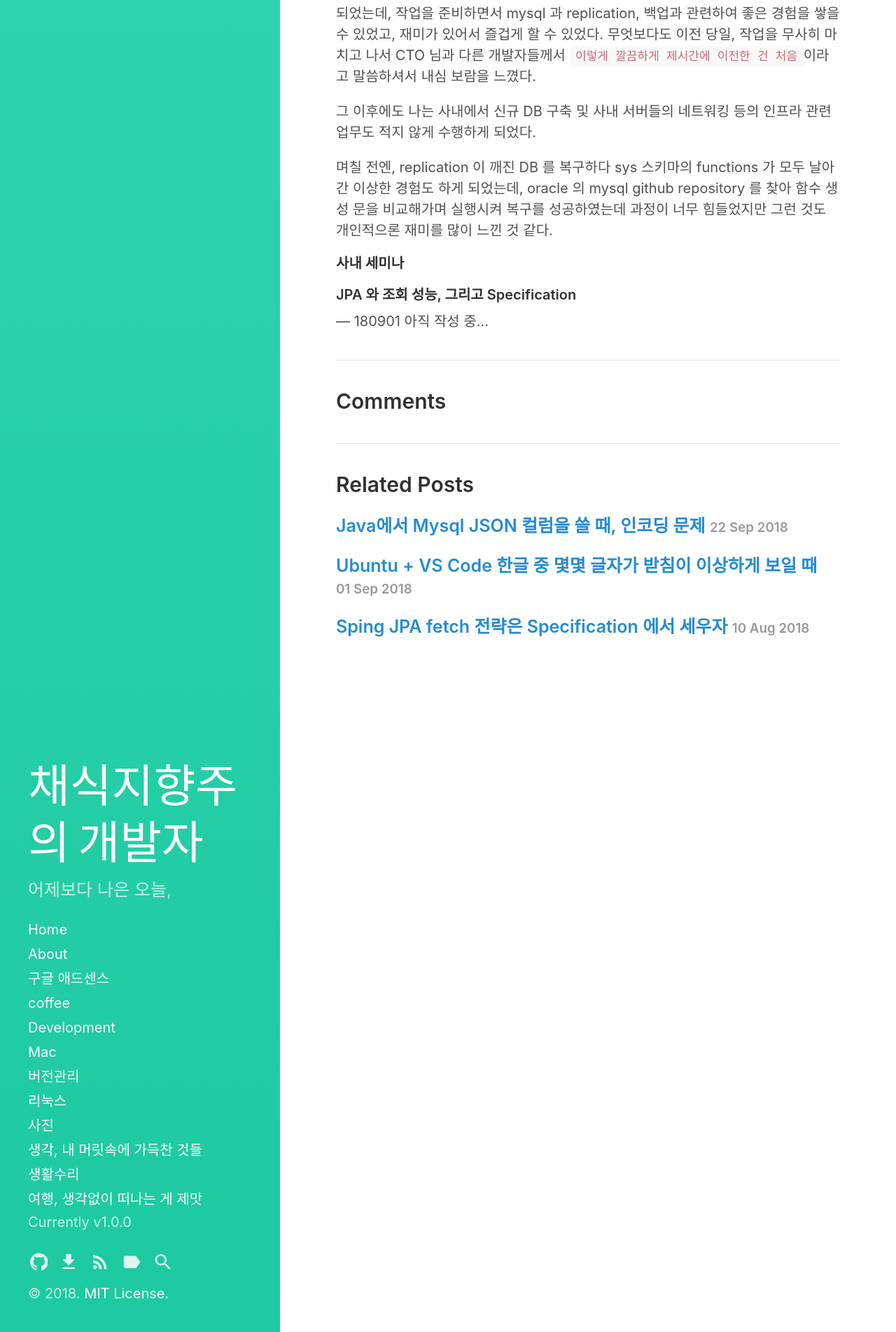
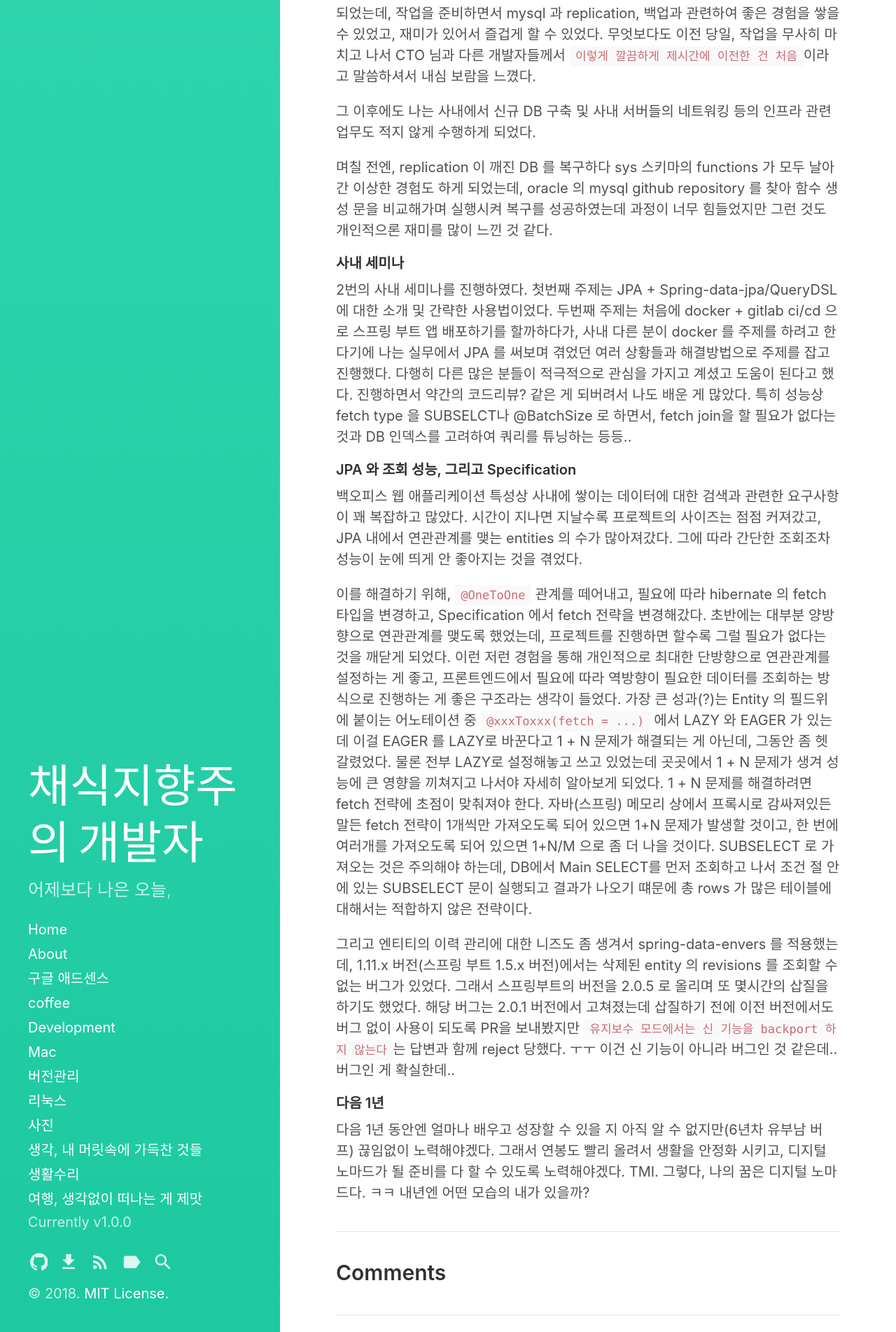
Before and after one commit to starrybleu/starrybleu.github.io, a Jekyll site: the page built from _posts/2018-09-01-review-1-year.md, in a window 1280 px wide. Shown: the part 3097-5000 px from the top of the page at 70% size. Built offline with Jekyll 4.4.1, drawn with Linux system fonts in a browser that asks for light colours; comment, search, counter and statistics services are not loaded.

Commit message:
Ended review previous 365days up

```diff
--- a/_posts/2018-09-01-review-1-year.md
+++ b/_posts/2018-09-01-review-1-year.md
@@ -90,7 +90,17 @@ comments: true
 며칠 전엔, replication 이 깨진 DB 를 복구하다 sys 스키마의 functions 가 모두 날아간 이상한 경험도 하게 되었는데, oracle 의 mysql github repository 를 찾아 함수 생성 문을 비교해가며 실행시켜 복구를 성공하였는데 과정이 너무 힘들었지만 그런 것도 개인적으론 재미를 많이 느낀 것 같다.
 
 #### 사내 세미나
+2번의 사내 세미나를 진행하였다. 첫번째 주제는 JPA + Spring-data-jpa/QueryDSL 에 대한 소개 및 간략한 사용법이었다.
+두번째 주제는 처음에 docker + gitlab ci/cd 으로 스프링 부트 앱 배포하기를 할까하다가, 사내 다른 분이 docker 를 주제를 하려고 한다기에 나는 실무에서 JPA 를 써보며 겪었던 여러 상황들과 해결방법으로 주제를 잡고 진행했다.
+다행히 다른 많은 분들이 적극적으로 관심을 가지고 계셨고 도움이 된다고 했다. 진행하면서 약간의 코드리뷰? 같은 게 되버려서 나도 배운 게 많았다. 특히 성능상 fetch type 을 SUBSELCT나 @BatchSize 로 하면서, fetch join을 할 필요가 없다는 것과 DB 인덱스를 고려하여 쿼리를 튜닝하는 등등..
 
 #### JPA 와 조회 성능, 그리고 Specification
+백오피스 웹 애플리케이션 특성상 사내에 쌓이는 데이터에 대한 검색과 관련한 요구사항이 꽤 복잡하고 많았다.
+시간이 지나면 지날수록 프로젝트의 사이즈는 점점 커져갔고, JPA 내에서 연관관계를 맺는 entities 의 수가 많아져갔다. 그에 따라 간단한 조회조차 성능이 눈에 띄게 안 좋아지는 것을 겪었다.
 
---- 180901 아직 작성 중...
+이를 해결하기 위해, `@OneToOne` 관계를 떼어내고, 필요에 따라 hibernate 의 fetch 타입을 변경하고, Specification 에서 fetch 전략을 변경해갔다. 초반에는 대부분 양방향으로 연관관계를 맺도록 했었는데, 프로젝트를 진행하면 할수록 그럴 필요가 없다는 것을 깨닫게 되었다. 이런 저런 경험을 통해 개인적으로 최대한 단방향으로 연관관계를 설정하는 게 좋고, 프론트엔드에서 필요에 따라 역방향이 필요한 데이터를 조회하는 방식으로 진행하는 게 좋은 구조라는 생각이 들었다. 가장 큰 성과(?)는 Entity 의 필드위에 붙이는 어노테이션 중 `@xxxToxxx(fetch = ...)` 에서 LAZY 와 EAGER 가 있는데 이걸 EAGER 를 LAZY로 바꾼다고 1 + N 문제가 해결되는 게 아닌데, 그동안 좀 헷갈렸었다. 물론 전부 LAZY로 설정해놓고 쓰고 있었는데 곳곳에서 1 + N 문제가 생겨 성능에 큰 영향을 끼쳐지고 나서야 자세히 알아보게 되었다. 1 + N 문제를 해결하려면 fetch 전략에 초점이 맞춰져야 한다. 자바(스프링) 메모리 상에서 프록시로 감싸져있든 말든 fetch 전략이 1개씩만 가져오도록 되어 있으면 1+N 문제가 발생할 것이고, 한 번에 여러개를 가져오도록 되어 있으면 1+N/M 으로 좀 더 나을 것이다. SUBSELECT 로 가져오는 것은 주의해야 하는데, DB에서 Main SELECT를 먼저 조회하고 나서 조건 절 안에 있는 SUBSELECT 문이 실행되고 결과가 나오기 떄문에 총 rows 가 많은 테이블에 대해서는 적합하지 않은 전략이다.
+
+그리고 엔티티의 이력 관리에 대한 니즈도 좀 생겨서 spring-data-envers 를 적용했는데, 1.11.x 버전(스프링 부트 1.5.x 버전)에서는 삭제된 entity 의 revisions 를 조회할 수 없는 버그가 있었다. 그래서 스프링부트의 버전을 2.0.5 로 올리며 또 몇시간의 삽질을 하기도 했었다. 해당 버그는 2.0.1 버전에서 고쳐졌는데 삽질하기 전에 이전 버전에서도 버그 없이 사용이 되도록 PR을 보내봤지만 `유지보수 모드에서는 신 기능을 backport 하지 않는다`는 답변과 함께 reject 당했다. ㅜㅜ 이건 신 기능이 아니라 버그인 것 같은데.. 버그인 게 확실한데..
+
+#### 다음 1년
+다음 1년 동안엔 얼마나 배우고 성장할 수 있을 지 아직 알 수 없지만(6년차 유부남 버프) 끊임없이 노력해야겠다. 그래서 연봉도 빨리 올려서 생활을 안정화 시키고, 디지털 노마드가 될 준비를 다 할 수 있도록 노력해야겠다. TMI. 그렇다, 나의 꿈은 디지털 노마드다. ㅋㅋ 내년엔 어떤 모습의 내가 있을까?
```
